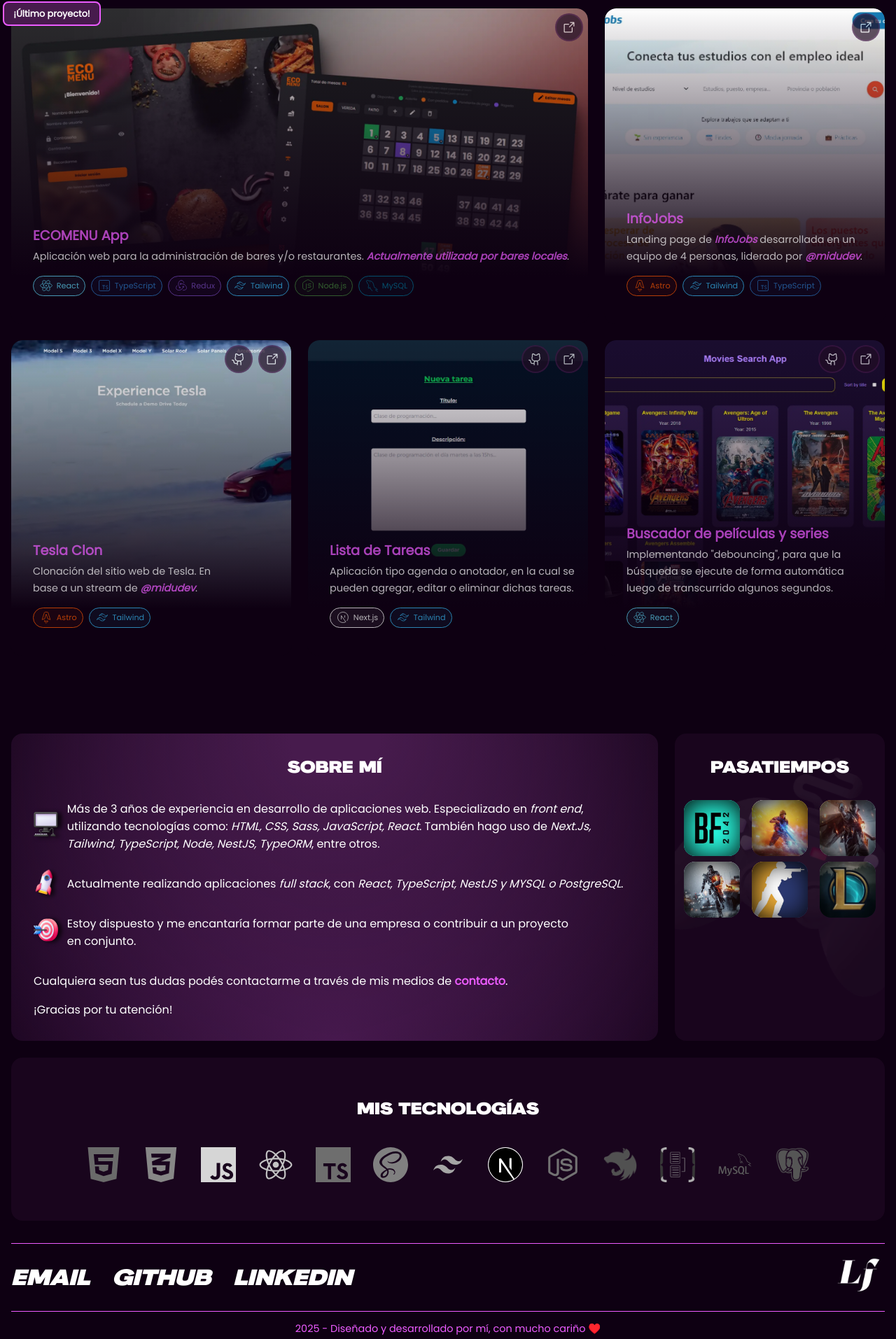
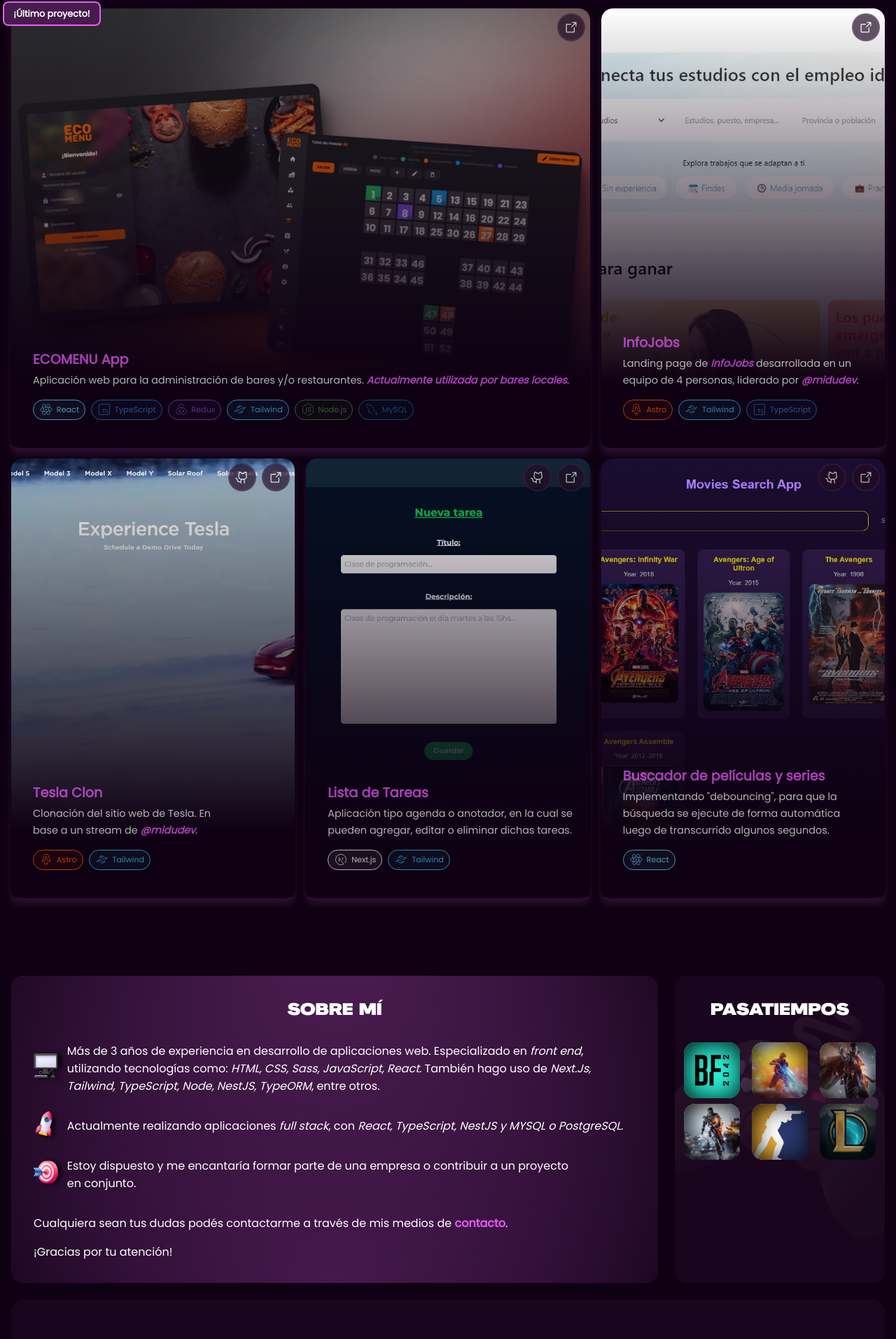
Before and after one commit to luchofseven/new-portfolio, a Next.js app: page / in a window 1280 px wide. Shown: the part 696-2609 px from the top of the page at 70% size. Built offline with nearby package versions, Linux system fonts and the light colour scheme.

Commit message:
fix: added hover group effect on projects section

```diff
--- a/src/styles/styles.css
+++ b/src/styles/styles.css
@@ -155,6 +155,7 @@ img {
   display: flex;
   flex-direction: column;
   align-items: flex-start;
+  justify-content: center;
   padding: 2rem 0.5rem;
   gap: 1rem;
 }
@@ -180,7 +181,7 @@ img {
   width: 80%;
   flex-grow: 0;
   text-wrap: balance;
-  font-size: 0.9rem;
+  font-size: 1rem;
 }
 
 .hero-container .hero-container-top .hero-container-top-left a {
@@ -258,7 +259,18 @@ img {
   display: grid;
   grid-template-columns: repeat(3, 1fr);
   grid-template-rows: repeat(2, 1fr);
-  gap: 1.5rem;
+  gap: 1rem;
+}
+
+@media (min-width: 1024px) {
+  .projects-projects:has(.projects-card:hover) .projects-card {
+    transition: all 300ms ease-out;
+    filter: opacity(0.5) blur(1.5px) grayscale(100%);
+  }
+  .projects-projects:has(.projects-card:hover) .projects-card:hover {
+    filter: opacity(1) blur(0px) grayscale(0%);
+    z-index: 50;
+  }
 }
 
 .projects-card {
@@ -268,11 +280,7 @@ img {
   gap: 1rem;
   border-radius: 1rem;
   position: relative;
-  transition: transform 200ms ease-out;
-}
-
-.projects-card:hover .projects-card-img a img {
-  opacity: 0.6;
+  transition: all 300ms ease-out;
 }
 
 .projects-card .last-project {
@@ -294,11 +302,6 @@ img {
 .projects-card .last-project p {
   font-size: 0.8rem;
   font-weight: bold;
-}
-
-.projects-card:hover {
-  transform: scale(1.05);
-  z-index: 50;
 }
 
 .projects-card:first-child {
@@ -673,17 +676,17 @@ img {
 
 .tech-stack-container svg {
   color: #ffffff;
-  width: 50px;
-  height: 50px;
+  width: 40px;
+  height: 40px;
   transition: color,
  transform 200ms ease-in-out,
  background-color 200ms ease-in-out;
-  filter: grayscale(1);
+  filter: opacity(0.7);
 }
 
 .tech-stack-container svg:hover {
-  transform: scale(1.3);
-  filter: grayscale(0);
+  transform: scale(1.2);
+  filter: opacity(1);
 }
 
 .tech-stack-container .html-icon svg {
@@ -731,19 +734,19 @@ img {
 
 .tech-stack-container img {
   color: #ffffff;
-  width: 50px;
-  height: 50px;
+  width: 40px;
+  height: 40px;
   object-fit: cover;
   object-position: center;
   transition: color,
  transform 200ms ease-in-out,
  background-color 200ms ease-in-out;
-  filter: grayscale(1);
+  filter: opacity(0.7);
 }
 
 .tech-stack-container img:hover {
-  transform: scale(1.3);
-  filter: grayscale(0);
+  transform: scale(1.2);
+  filter: opacity(1);
 }
 
 .footer-container {
@@ -778,7 +781,7 @@ img {
   transition: transform 200ms ease-in-out,
  color 200ms ease-in-out;
   font-family: HKGroteskWide;
-  font-size: 2rem;
+  font-size: 1.5rem;
   font-style: italic;
 }
 
@@ -788,6 +791,7 @@ img {
 }
 
 .footer-container .footer-logo {
+  margin-top: 8px;
   width: 80px;
   transition: transform 200ms ease-in-out;
 }
@@ -937,7 +941,7 @@ img {
     display: block;
   }
   .hero-container .hero-container-top .hero-container-top-left p {
-    line-height: 22px;
+    line-height: 24px;
     margin: 0;
     padding: 0 1rem;
     width: 100%;
@@ -1401,7 +1405,7 @@ img {
     display: inline-block;
   }
   .hero-container .hero-container-top .hero-container-top-left p {
-    line-height: 15px;
+    line-height: 24px;
     margin: 0;
     width: 80%;
     flex-grow: 0;
--- a/src/styles/styles.scss
+++ b/src/styles/styles.scss
@@ -193,6 +193,7 @@ img {
       display: flex;
       flex-direction: column;
       align-items: flex-start;
+      justify-content: center;
       padding: 2rem 0.5rem;
       gap: 1rem;
 
@@ -217,7 +218,7 @@ img {
         width: 80%;
         flex-grow: 0;
         text-wrap: balance;
-        font-size: 0.9rem;
+        font-size: 1rem;
       }
 
       a {
@@ -312,7 +313,19 @@ img {
   display: grid;
   grid-template-columns: repeat(3, 1fr);
   grid-template-rows: repeat(2, 1fr);
-  gap: 1.5rem;
+  gap: 1rem;
+}
+
+@media (min-width: 1024px) {
+  .projects-projects:has(.projects-card:hover) .projects-card {
+    transition: all 300ms ease-out;
+    filter: opacity(0.5) blur(1.5px) grayscale(100%);
+
+    &:hover {
+      filter: opacity(1) blur(0px) grayscale(0%);
+      z-index: 50;
+    }
+  }
 }
 
 .projects-card {
@@ -322,11 +335,7 @@ img {
   gap: 1rem;
   border-radius: 1rem;
   position: relative;
-  transition: transform 200ms ease-out;
-
-  &:hover .projects-card-img a img {
-    opacity: 0.6;
-  }
+  transition: all 300ms ease-out;
 
   .last-project {
     position: absolute;
@@ -347,11 +356,6 @@ img {
       font-size: 0.8rem;
       font-weight: bold;
     }
-  }
-
-  &:hover {
-    transform: scale(1.05);
-    z-index: 50;
   }
 
   &:first-child {
@@ -738,17 +742,17 @@ img {
 
   svg {
     color: $white-color;
-    width: 50px;
-    height: 50px;
+    width: 40px;
+    height: 40px;
     transition:
       color,
       transform 200ms ease-in-out,
       background-color 200ms ease-in-out;
-    filter: grayscale(1);
+    filter: opacity(0.7);
 
     &:hover {
-      transform: scale(1.3);
-      filter: grayscale(0);
+      transform: scale(1.2);
+      filter: opacity(1);
     }
   }
 
@@ -797,19 +801,19 @@ img {
 
   img {
     color: $white-color;
-    width: 50px;
-    height: 50px;
+    width: 40px;
+    height: 40px;
     object-fit: cover;
     object-position: center;
     transition:
       color,
       transform 200ms ease-in-out,
       background-color 200ms ease-in-out;
-    filter: grayscale(1);
+    filter: opacity(0.7);
 
     &:hover {
-      transform: scale(1.3);
-      filter: grayscale(0);
+      transform: scale(1.2);
+      filter: opacity(1);
     }
   }
 }
@@ -845,7 +849,7 @@ img {
           transform 200ms ease-in-out,
           color 200ms ease-in-out;
         font-family: HKGroteskWide;
-        font-size: 2rem;
+        font-size: 1.5rem;
         font-style: italic;
 
         &:hover {
@@ -857,6 +861,7 @@ img {
   }
 
   .footer-logo {
+    margin-top: 8px;
     width: 80px;
     transition: transform 200ms ease-in-out;
 
@@ -1030,7 +1035,7 @@ img {
         }
 
         p {
-          line-height: 22px;
+          line-height: 24px;
           margin: 0;
           padding: 0 1rem;
           width: 100%;
@@ -1578,7 +1583,7 @@ img {
         }
 
         p {
-          line-height: 15px;
+          line-height: 24px;
           margin: 0;
           width: 80%;
           flex-grow: 0;
```
Also changed, not shown: src/styles/styles.min.css.
